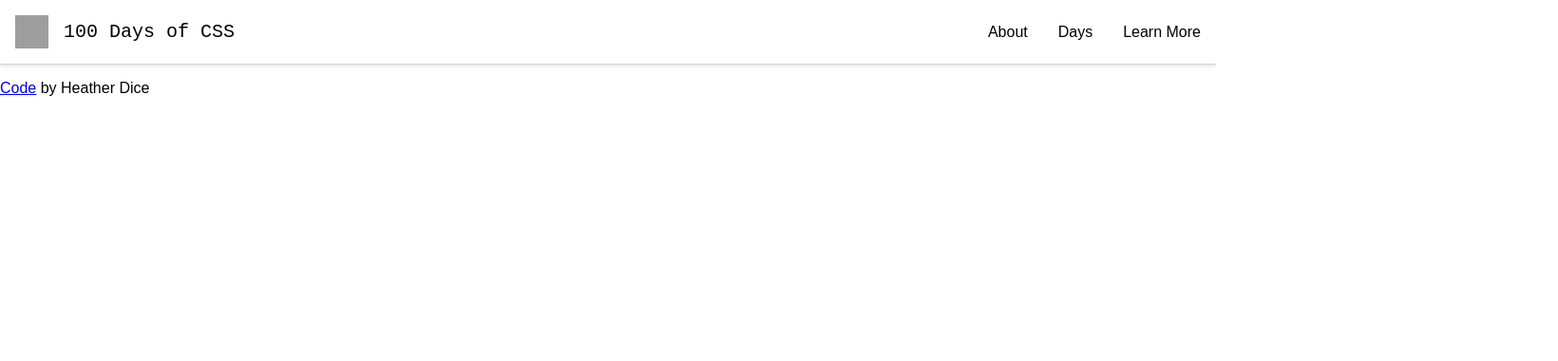
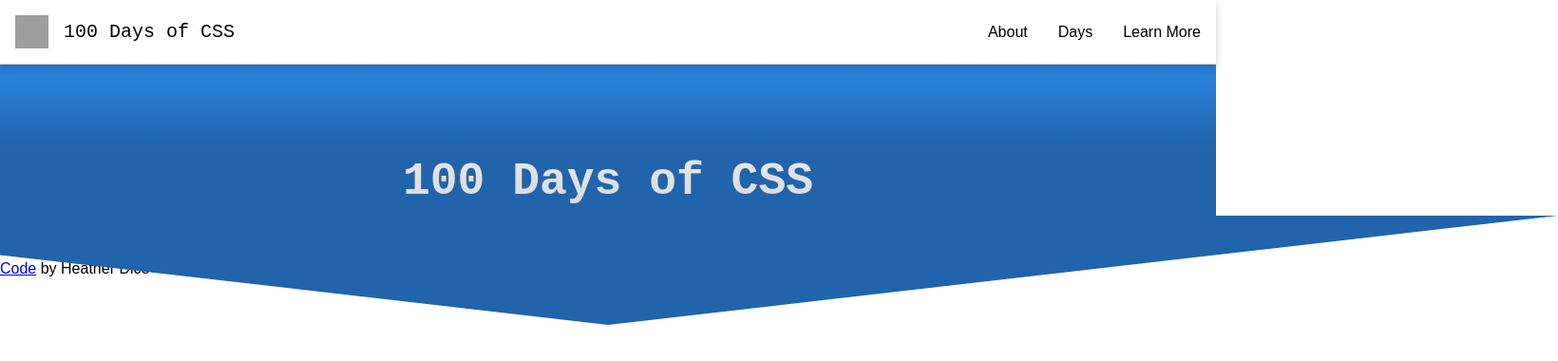
Before and after one commit to heatherdice/100_days_css, a React (Create React App) app: page / in a window 1280 px wide. Shown: the top 380 px of the page at 95% size, 1640 px wide, since content can reach past the window. Built offline with nearby package versions, Linux system fonts and the light colour scheme; grey boxes are pictures that could not be loaded.

Commit message:
Added hero styling

```diff
--- a/src/App.js
+++ b/src/App.js
@@ -1,11 +1,13 @@
 import "./App.css";
 import React from "react";
 import Navbar from "./components/Navbar";
+import Hero from "./components/Hero";
 
 export default function App() {
     return (
         <div className="App">
             <Navbar />
+            <Hero />
             <footer>
             <p>
                 <a href="https://github.com/heatherdice/100_days_css">Code</a> by Heather Dice
--- /dev/null
+++ b/src/components/Hero.js
@@ -0,0 +1,10 @@
+import React from "react";
+import "../styles/Hero.css";
+
+export default function Hero() {
+    return (
+        <header>
+            <h1>100 Days of CSS</h1>
+        </header>
+    )
+}
--- /dev/null
+++ b/src/styles/Hero.css
@@ -0,0 +1,29 @@
+header {
+    background-image: linear-gradient(to bottom, #2A86E3, #2164AB 50%, #2164AB 50%, #2164AB);
+    z-index: 0;
+    text-align: center;
+    position: relative;
+}
+
+header::after{
+    content: '';
+    position: absolute;
+    bottom: -100px;
+    left: 50%;
+    transform: translateX(-50%);
+    width: 0;
+    height: 0;
+    border-left: 1000px solid transparent;
+    border-right: 1000px solid transparent;
+    border-top: 115px solid #2164AB;
+}
+
+h1 {
+    font-family: "Courrier New", "Lucinda Console", monospace;
+    margin-top: 0;
+    padding: 2em 2em .5em;
+    font-size: 3em;
+    background: -webkit-linear-gradient(#FFFFFF, #D3D3D3);
+    -webkit-background-clip: text;
+    -webkit-text-fill-color: transparent;
+}
--- a/src/styles/Navbar.css
+++ b/src/styles/Navbar.css
@@ -3,9 +3,11 @@ nav, ul, .logo {
 }
 
 nav {
+    position: sticky;
     border-bottom: 1px solid #D3D3D3;
-    box-shadow: 0 2px 4px rgba(0, 0, 0, 0.1);
+    box-shadow: 0 4px 8px rgba(0, 0, 0, 0.2);
     justify-content: space-between;
+    z-index: 1;
 }
 
 nav, .logo {
```
